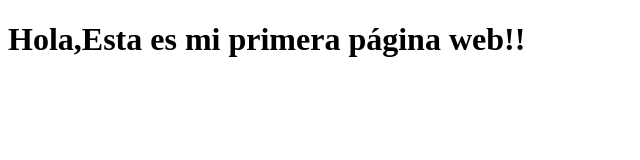
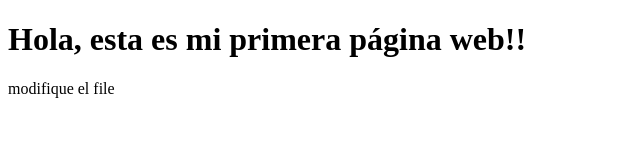
Before and after one commit to aamarins/DisenoWeb, a plain HTML site: page index.html in a window 1280 px wide. Shown: the whole page, without its empty margins (0-640 px from the left). Drawn offline with Linux system fonts and the light colour scheme.

Commit message:
Update index.html

```diff
--- a/index.html
+++ b/index.html
@@ -8,6 +8,7 @@
     <title>Diseño Web</title>
   </head>
   <body>
-    <h1>Hola,Esta es mi primera página web!!</h1>
+    <h1>Hola, esta es mi primera página web!!</h1>
+    modifique el file
   </body>
 </html>
```
